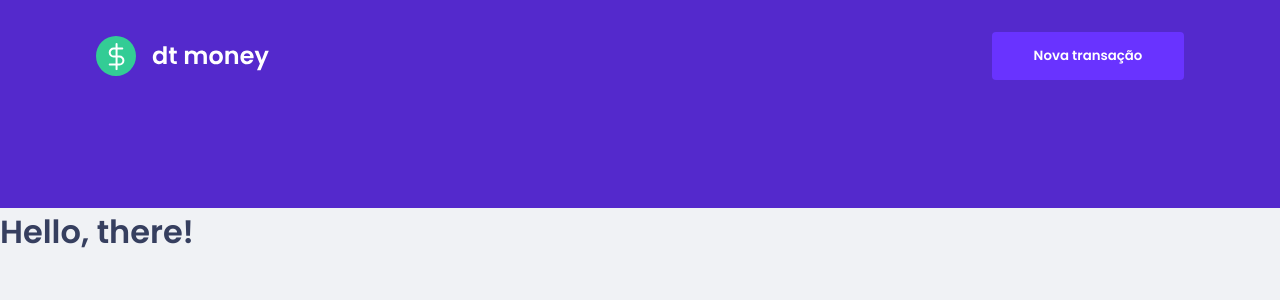
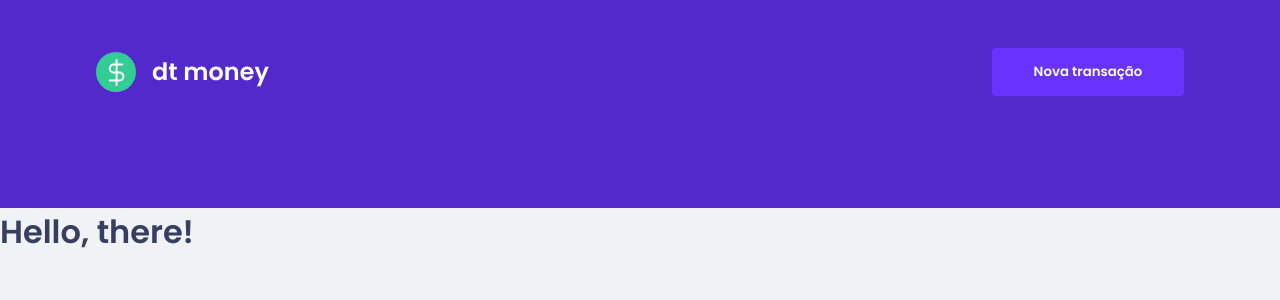
Before and after one commit to juliolmuller/ignite-dt-money, a React (Vite) app: page / in a window 1280 px wide. Shown: the top 300 px of the page. Built offline with nearby package versions, Linux system fonts and the light colour scheme.

Commit message:
feat: create a shared 'Container' component

```diff
--- a/src/components/Header.tsx
+++ b/src/components/Header.tsx
@@ -1,4 +1,5 @@
 import { Container, Logo, NewTransactionButton, Root } from '~/styles/Header'
+
 export function Header() {
   return (
     <Root>
--- /dev/null
+++ b/src/styles/Container.ts
@@ -0,0 +1,8 @@
+import styled from 'styled-components'
+
+export const Container = styled.div`
+  width: 100%;
+  max-width: 1120px;
+  margin: 0 auto;
+  padding: 1rem;
+`
--- a/src/styles/Header.ts
+++ b/src/styles/Header.ts
@@ -1,4 +1,6 @@
 import styled from 'styled-components'
+
+import { Container as BaseContainer } from './Container'
 
 export const Root = styled.header`
   height: 13rem;
@@ -7,15 +9,10 @@ export const Root = styled.header`
   padding: 2rem;
 `
 
-export const Container = styled.div`
+export const Container = styled(BaseContainer)`
   display: flex;
   align-items: center;
   justify-content: space-between;
-
-  width: 100%;
-  max-width: 1120px;
-  margin: 0 auto;
-  padding: 0 1rem;
 `
 
 export const Logo = styled.img`
```
